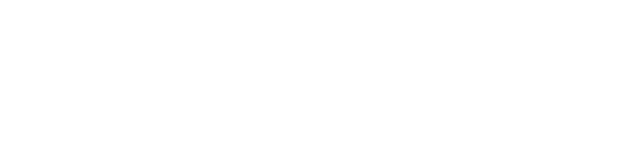
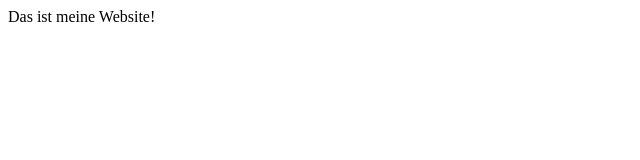
Before and after one commit to robertomulder/Test, a plain HTML site: page index.html in a window 1280 px wide. Shown: the whole page, without its empty margins (0-640 px from the left). Drawn offline with Linux system fonts and the light colour scheme.

Commit message:
Create index.html

```diff
--- a/index.html
+++ b/index.html
@@ -2,9 +2,9 @@
 <html lang="en">
 <head>
     <meta charset="UTF-8">
-    <title>Title</title>
+    <title>Meine Website</title>
 </head>
 <body>
-
+Das ist meine Website!
 </body>
 </html>
```
